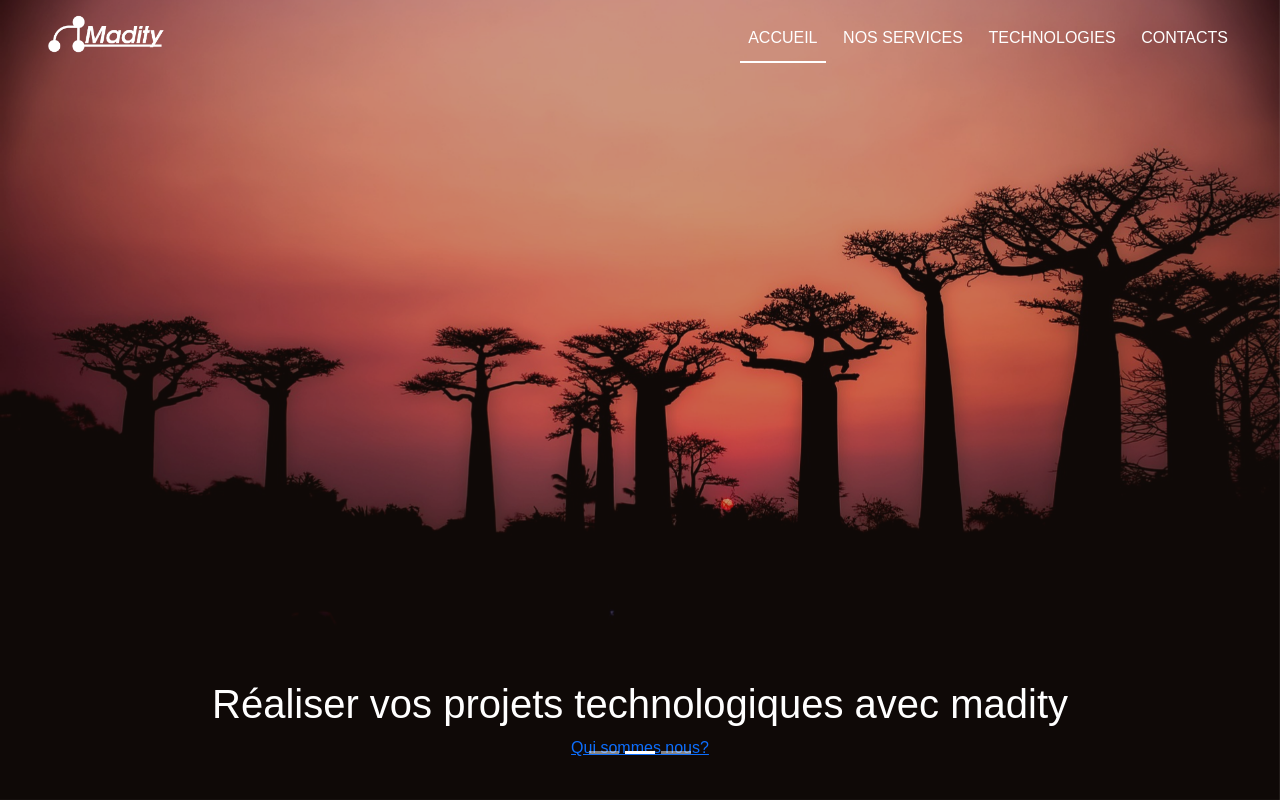
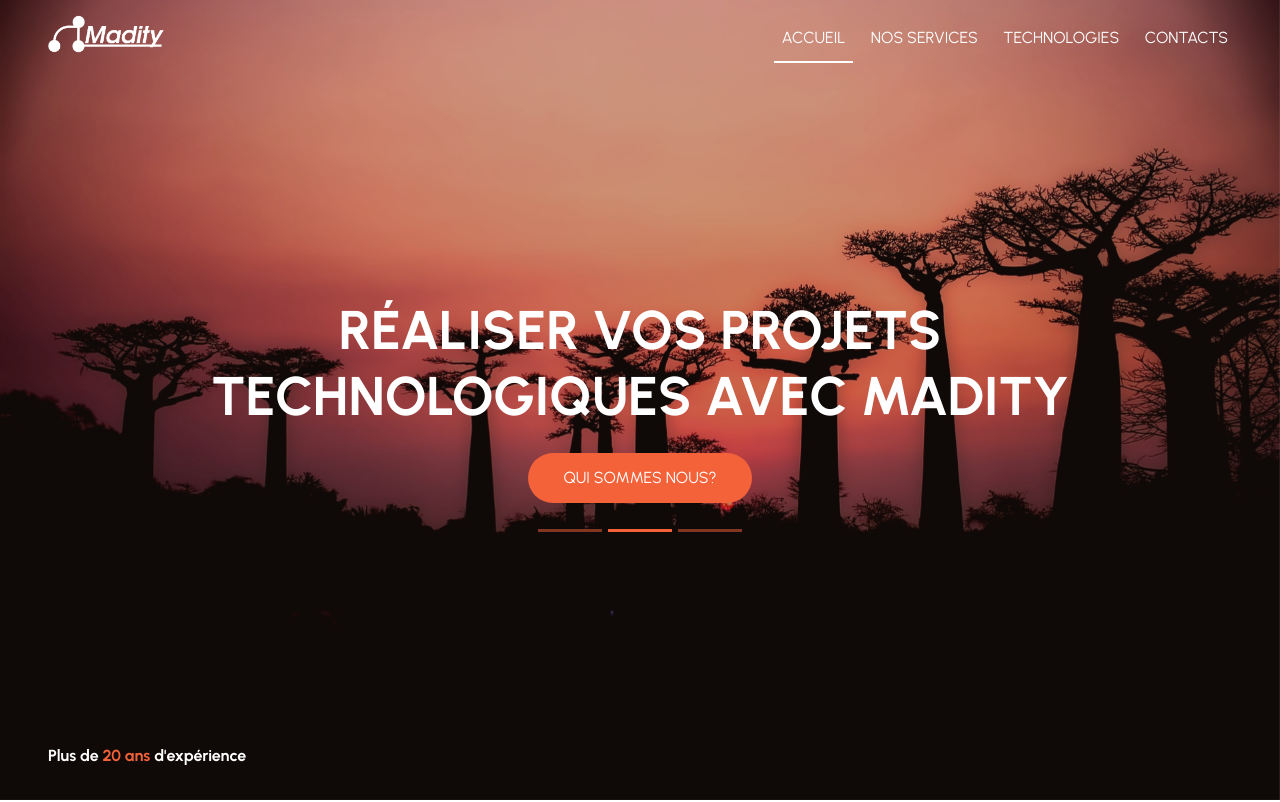
Before and after one commit to AleckAstan/Madity, an Angular app: page / in a window 1280 px wide. Shown: the top 802 px of the page. Built offline with nearby package versions, Linux system fonts and the light colour scheme.

Commit message:
Update slider-banner.component.scss

```diff
--- a/src/app/slider-banner/slider-banner.component.scss
+++ b/src/app/slider-banner/slider-banner.component.scss
@@ -1,12 +1,14 @@
-@import "../../assets/scss_init.scss";
+@import url('https://fonts.googleapis.com/css2?family=Urbanist:ital,wght@0,300;0,400;0,500;0,600;0,700;0,800;0,900;1,300;1,400;1,500;1,600;1,700;1,800;1,900&display=swap');
+
+$primary_color : #F4623A;
+$gradient_transparent : linear-gradient(0deg, #80543ebb 0%, rgba(0,0,0,0) 100%);
+$primary_transparent :#3a261c42;
+
 #carouselExampleCaptions{
-    box-sizing: border-box;
     position: absolute;
     top: 0;
     height: 100vh;
     width: 100vw;
-    margin: 0;
-    padding: 0;
 }
 .carousel-inner{
     overflow: hidden;
@@ -18,7 +20,6 @@
     object-fit: cover;
     width: inherit;
     img{
-
     object-fit: cover;
         height: 100vh;
     }
@@ -32,5 +33,95 @@
     left:0;
     background: $primary_transparent;
 }
+.carousel-caption{
+        display: flex;
+        flex-direction: column;
+        justify-content: center;
+        align-items: center;
+        height: 100vh;
+        padding: 0;
+        margin: 0 6rem;
+        left: 0;
+        right: 0;
+        padding-top: 5rem;
+    h1{
 
-@import "./slider-banner.responsive.scss";
+        font-size: 3.4rem;
+        text-align: center;
+        text-transform: uppercase;
+        font-weight: 700;
+        width: fit-content;
+
+    }
+    a{
+
+        width: fit-content;
+        align-self: center;
+        text-transform: uppercase;
+        text-decoration: none;
+        color: white;
+        background: $primary_color;
+        padding: .8rem 2.2rem;
+        border-radius: 50px;
+        margin: 1rem 0;
+    }
+    .carousel-indicators{
+
+        align-self: center;
+        display: flex;
+        position: initial;
+        margin: 0;
+        padding: 0;
+        width: fit-content;
+        button{
+            width: 4rem;
+            background-color: $primary_color;
+        }
+    }
+}
+.xp{
+    color: white;
+    margin: 2rem 3rem;
+    width: fit-content;
+    font-weight: 700;
+    position: absolute;
+    bottom: 0;
+    left: 0;
+
+    span{
+        color: $primary_color;
+    }
+}
+
+
+//reinit
+
+*{
+    cursor: default;
+    box-sizing: border-box;
+}
+body::-webkit-scrollbar {
+    display: none; /* for Chrome, Safari, and Opera */
+}
+body {
+    -ms-overflow-style: none; /* for Internet Explorer, Edge */
+    scrollbar-width: none; /* for Firefox */
+    overflow-y: scroll;
+}
+a,button,input{
+    cursor: pointer;
+}
+.pointer{
+    cursor:pointer;
+}
+h1,h2,h3,h4,h5,h6,p,a{
+    font-family: 'Urbanist', sans-serif;
+}
+.hover_scale{
+    transition: all .3s ease;
+}
+.hover_scale:hover{
+    transform: scale(1.14);
+    transition: all .3s ease;
+}
+@import "./slider-banner.responsive.scss"
```
